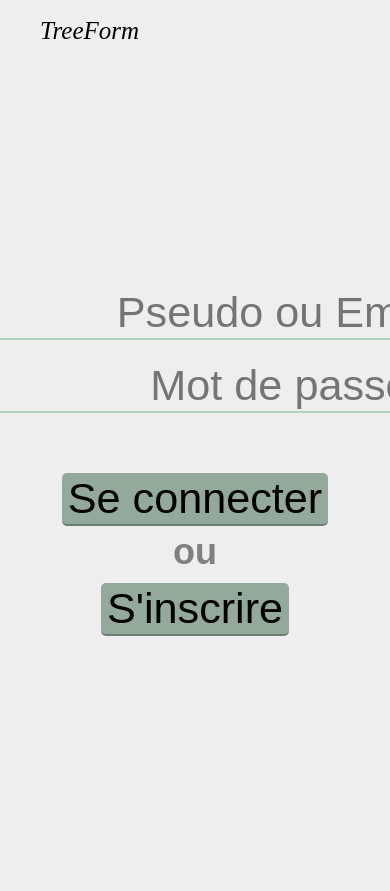
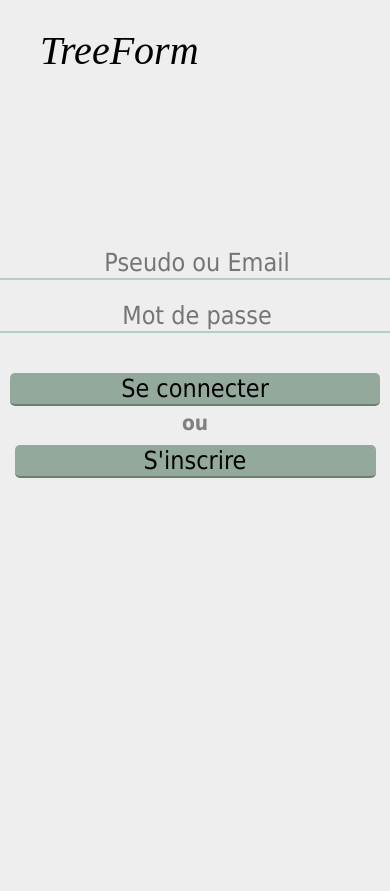
Before and after one commit to 24eme/TreeForm, a PHP site: page / in a window 390 px wide; the page is wider, and only the part inside the window is pictured. Before the commit the page ends 636 px from the top of that part, so only its background shows below. Run offline with PHP 8.4, Linux system fonts and the light colour scheme.

Commit message:
main.css à jour

```diff
--- a/view/css/main.css
+++ b/view/css/main.css
@@ -2,13 +2,13 @@
   width:100%;
   height:100%;
   margin:auto;
-  font-size: 1.5em;
+  font-size: 1.3em;
   background-color:#eeeeee;
 
 }
 
 *{
-  font-family: Arial;
+  font-family: Tahoma;
   /* font-size: 1.5em; */
 }
 
@@ -26,7 +26,7 @@
 }
 
 h1{
-  font-size: 25px;
+  font-size: 40px;
   font-weight: normal;
   font-style: italic;
   font-family: Open Tahoma;
@@ -41,15 +41,15 @@
 .seconnecter{
   text-align: center;
   color:grey;
-  padding-top:250px;
-  /* margin-top: 15px; */
-  border:solid 0px 0px 2px 0px red;
-
-
+  padding-top:200px;
 }
 
 .identifiant{
   padding-bottom:10px;
+
+}
+
+.pseudo{
 
 }
 
@@ -71,8 +71,6 @@
   border-radius: 5px;
 
 }
-
-
 .s-inscrire input{
   background-color:#93a99c;
   width:auto;
@@ -87,3 +85,45 @@
   margin: 0;
   padding: 5px;
 }
+
+.sinscrire input{
+  margin-top: 60px;
+  background-color:#93a99c;
+  width:auto;
+  height:auto;
+  border-radius: 5px;
+}
+
+
+
+@media screen and (max-width:680px){
+   .valider{
+    margin: auto ;
+    width: 95%;
+  }
+
+  .s-inscrire{
+    margin: auto ;
+    width: 95%;
+  }
+
+  .container input {
+    /* backgrond-image:url(../img/fond.jpg); */
+    /* background-repeat:no-repeat; */
+    height: 100%;
+    width:100%;
+    margin:0;
+  }
+
+  .mot-de-passe{
+    margin-bottom: 40px;
+  }
+
+  body{
+    overflow: hidden;
+    font-size: 1em;
+  }
+
+
+
+}
```
